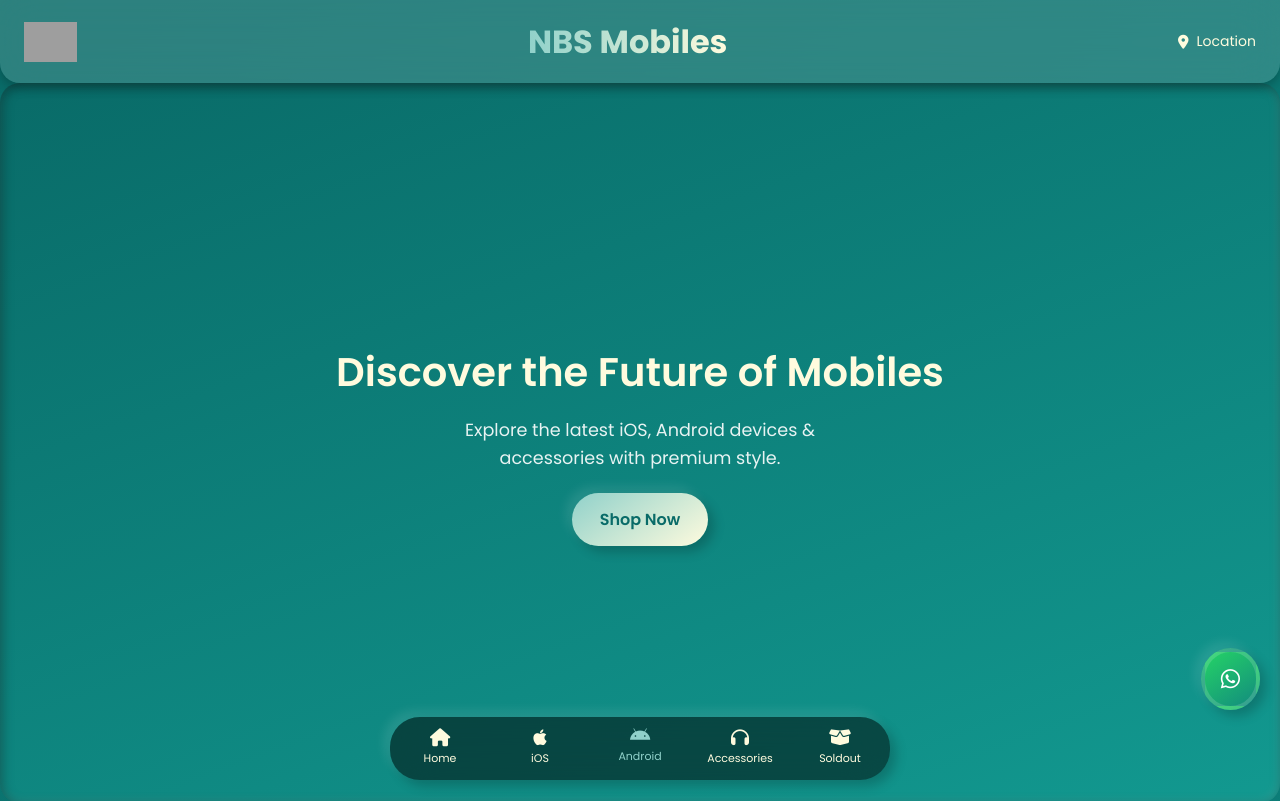
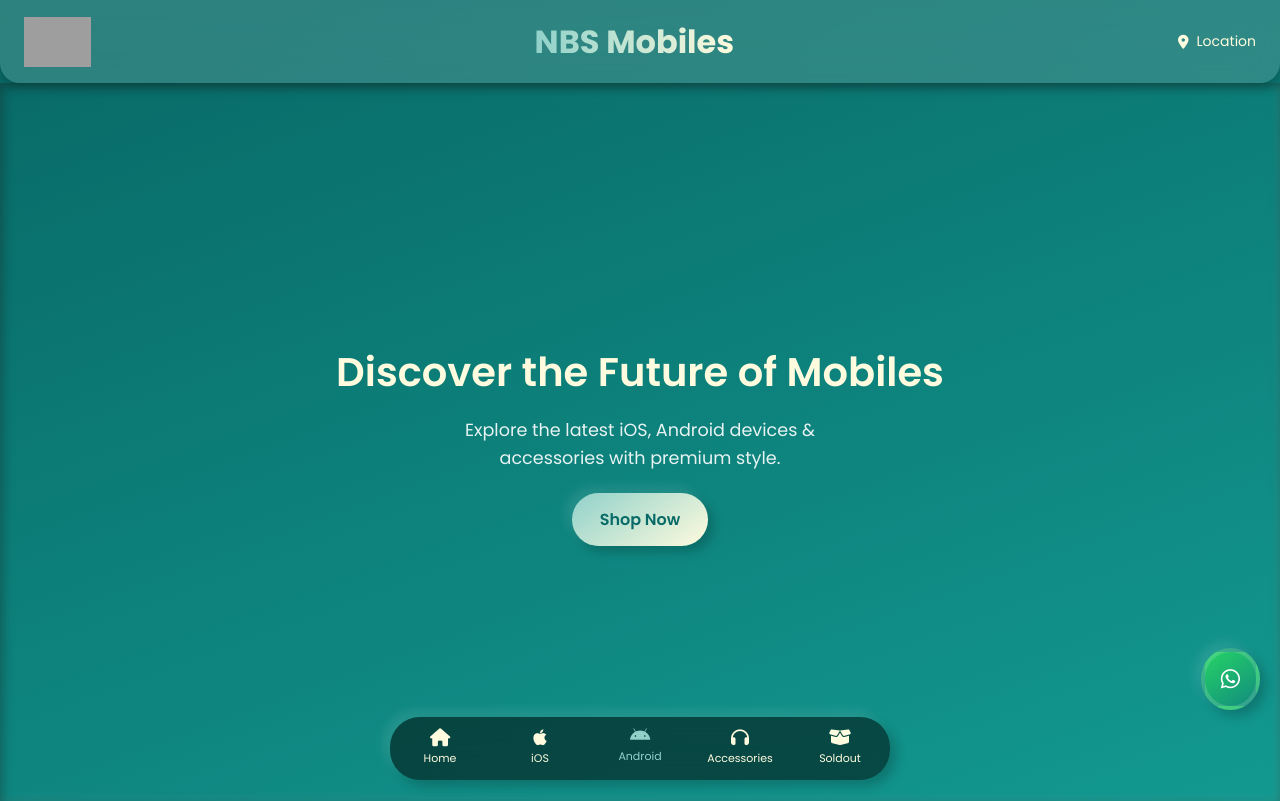
Before and after one commit to lokesharjun513/nbsmobiles_nellore, a plain HTML site: page index.html in a window 1280 px wide. Shown: the top 801 px of the page. Drawn offline with Linux system fonts and the light colour scheme; grey boxes are pictures that could not be loaded.

Commit message:
logo update

```diff
--- a/index.html
+++ b/index.html
@@ -14,7 +14,7 @@
     <!-- Header -->
     <header>
       <div class="header-left">
-        <img src="/Images/nbslogo.png" alt="NBS Logo" class="logo">
+        <img src="Images/nbslogo.png" alt="NBS Logo" class="logo">
       </div>
       <div class="header-center">
         <h1>NBS Mobiles</h1>
--- a/style.css
+++ b/style.css
@@ -72,7 +72,7 @@ header h1 {
 }
 
 .logo {
-  height: 40px;
+  height: 50px;
   width: auto;
   object-fit: contain;
 }
@@ -99,7 +99,6 @@ header h1 {
   height: auto;
   text-align: center;
   background: linear-gradient(160deg, var(--primary), var(--secondary));
-  border-radius: 20px;
   box-shadow: inset 2px 2px 12px rgba(0,0,0,0.35),
                 inset -2px -2px 12px rgba(255,255,255,0.1);
 }
```
